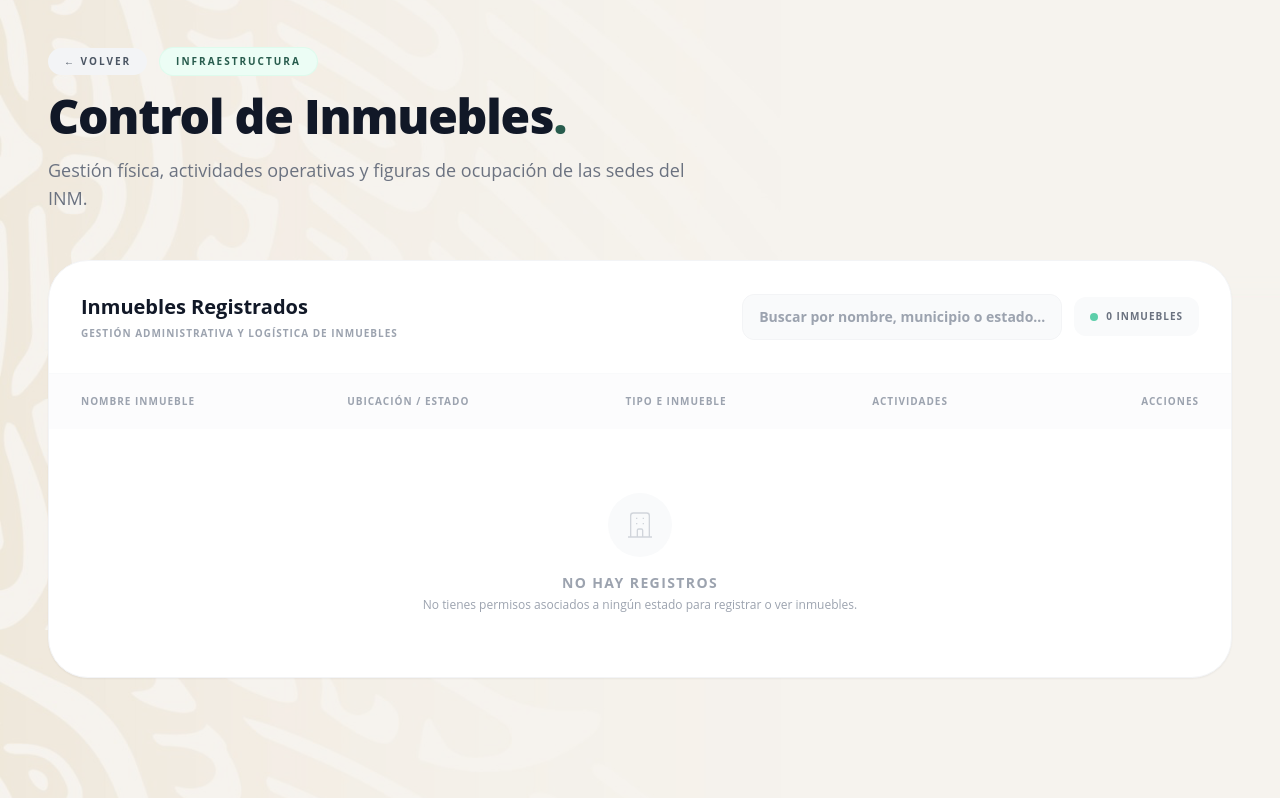
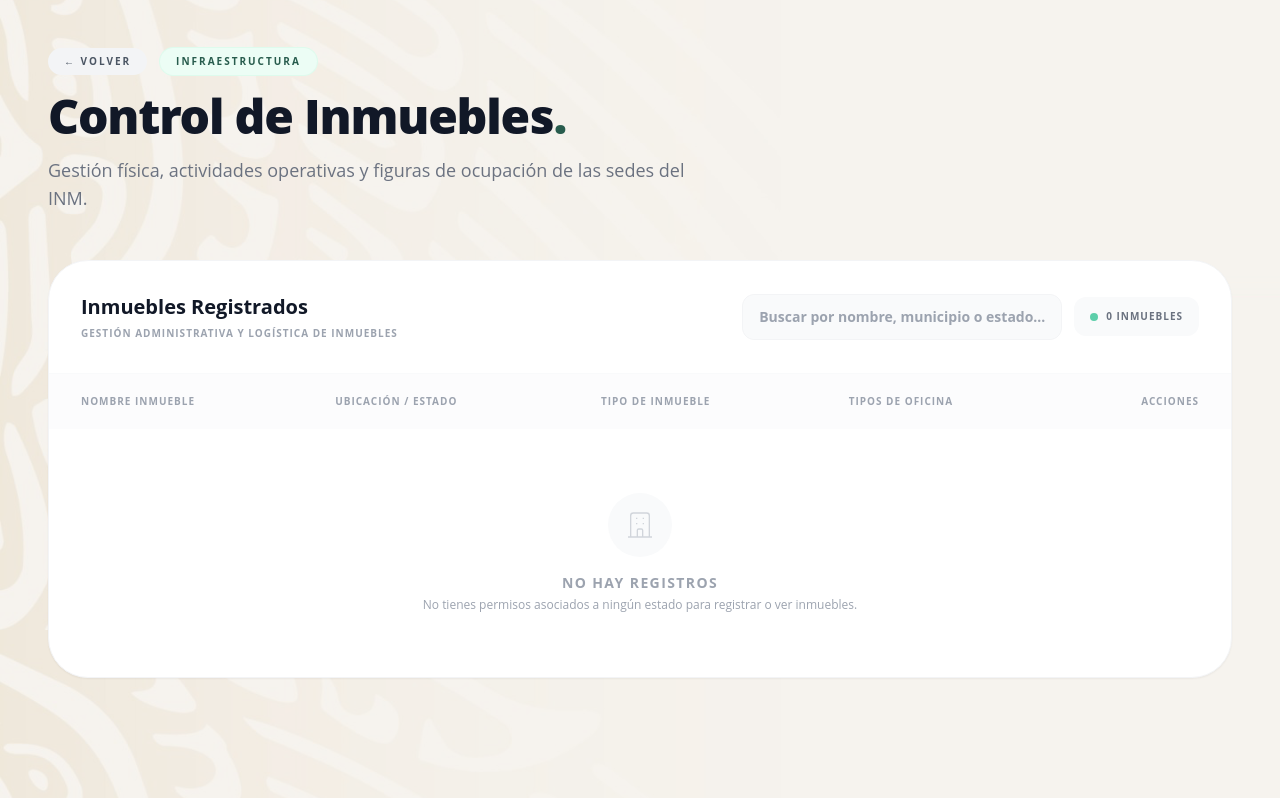
Before and after one commit to DGCORruie23/RUI-Compose-INM, a Django app: page /mapa/inmuebles in a window 1280 px wide. Shown: the part 170-968 px from the top of the page. Run offline with Django 4.2, Linux system fonts and the light colour scheme; data that the repository does not hold is empty; parts of the project's set-up code (start-up, migrations or seed data) failed here and were passed over; some libraries are stand-ins or nearby versions.

Commit message:
Correc tipo actividad

```diff
--- a/RUIeServer/mapa/templates/mapa/inmuebles.html
+++ b/RUIeServer/mapa/templates/mapa/inmuebles.html
@@ -438,8 +438,8 @@
                         <tr class="bg-gray-50/50">
                             <th class="px-8 py-5 text-[10px] font-bold text-gray-400 uppercase tracking-widest">Nombre Inmueble</th>
                             <th class="px-8 py-5 text-[10px] font-bold text-gray-400 uppercase tracking-widest">Ubicación / Estado</th>
-                            <th class="px-8 py-5 text-[10px] font-bold text-gray-400 uppercase tracking-widest">Tipo e Inmueble</th>
-                            <th class="px-8 py-5 text-[10px] font-bold text-gray-400 uppercase tracking-widest">Actividades</th>
+                            <th class="px-8 py-5 text-[10px] font-bold text-gray-400 uppercase tracking-widest">Tipo de Inmueble</th>
+                            <th class="px-8 py-5 text-[10px] font-bold text-gray-400 uppercase tracking-widest">Tipos de Oficina</th>
                             <th class="px-8 py-5 text-[10px] font-bold text-gray-400 uppercase tracking-widest text-right">Acciones</th>
                         </tr>
                     </thead>
@@ -466,23 +466,22 @@
                                 <span class="px-2 py-0.5 mt-1 inline-block text-[9px] font-black rounded-full {% if inm.situacion_actual.nombre == 'ACTIVO' %}bg-emerald-50 text-emerald-700 border border-emerald-100{% else %}bg-amber-50 text-amber-700 border border-amber-100{% endif %}">
                                     {{ inm.situacion_actual.nombre|default:"SIN DEFINIR" }}
                                 </span>
-                                <div class="flex flex-wrap gap-1 mt-2">
+                            </td>
+                            <td class="px-8 py-6">
+                                <div class="flex flex-wrap gap-1 max-w-xs">
                                     {% for ofi in inm.tipo_oficina.all %}
                                     <span class="px-1.5 py-0.5 bg-blue-50 text-blue-700 text-[8px] font-bold rounded border border-blue-100/50 uppercase">
                                         {{ ofi.nombre }}
                                     </span>
                                     {% endfor %}
-                                </div>
-                            </td>
-                            <td class="px-8 py-6">
-                                <div class="flex flex-wrap gap-1 max-w-xs">
                                     {% for act in inm.tipo_actividad.all %}
                                     <span class="px-2 py-0.5 bg-gray-100 text-gray-600 text-[9px] font-bold rounded-md">
                                         {{ act.nombre }}
                                     </span>
-                                    {% empty %}
+                                    {% endfor %}
+                                    {% if not inm.tipo_oficina.exists and not inm.tipo_actividad.exists %}
                                     <span class="text-[10px] font-bold text-gray-400 uppercase">Ninguna</span>
-                                    {% endfor %}
+                                    {% endif %}
                                 </div>
                             </td>
                             <td class="px-8 py-6 text-right">
```
